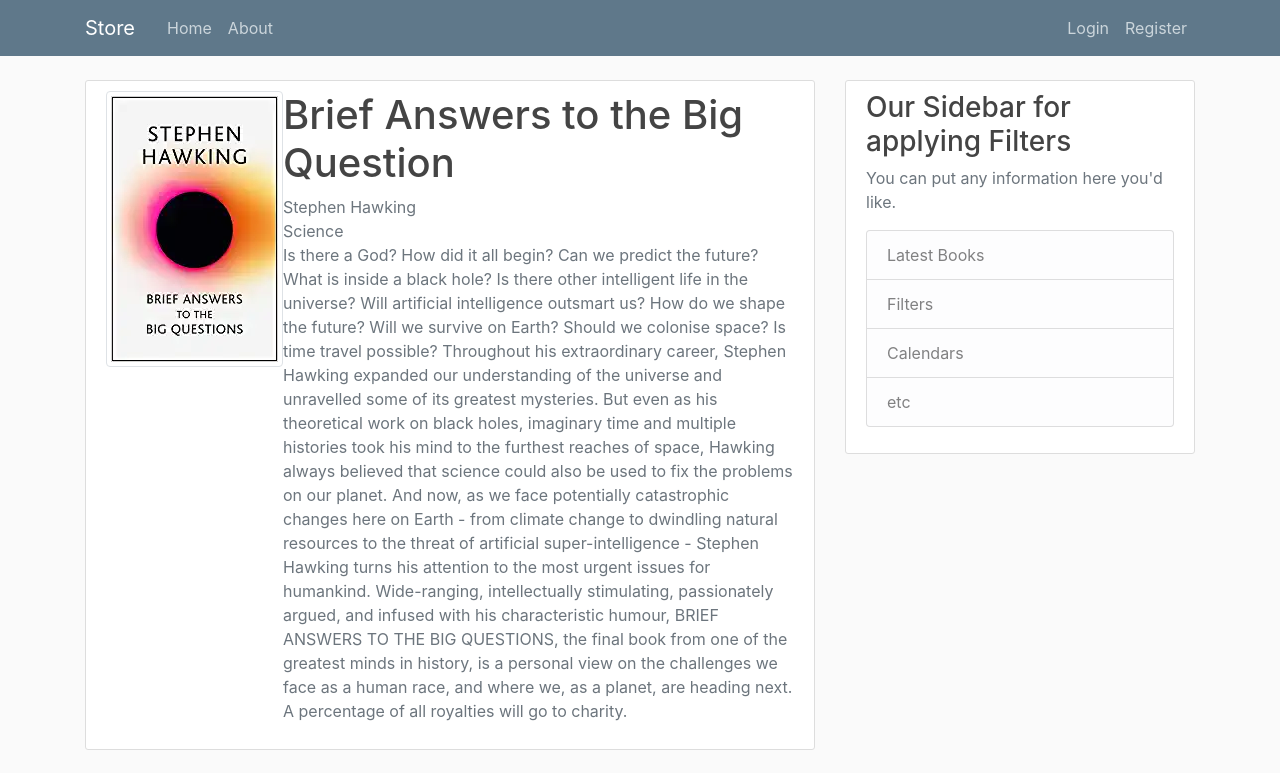
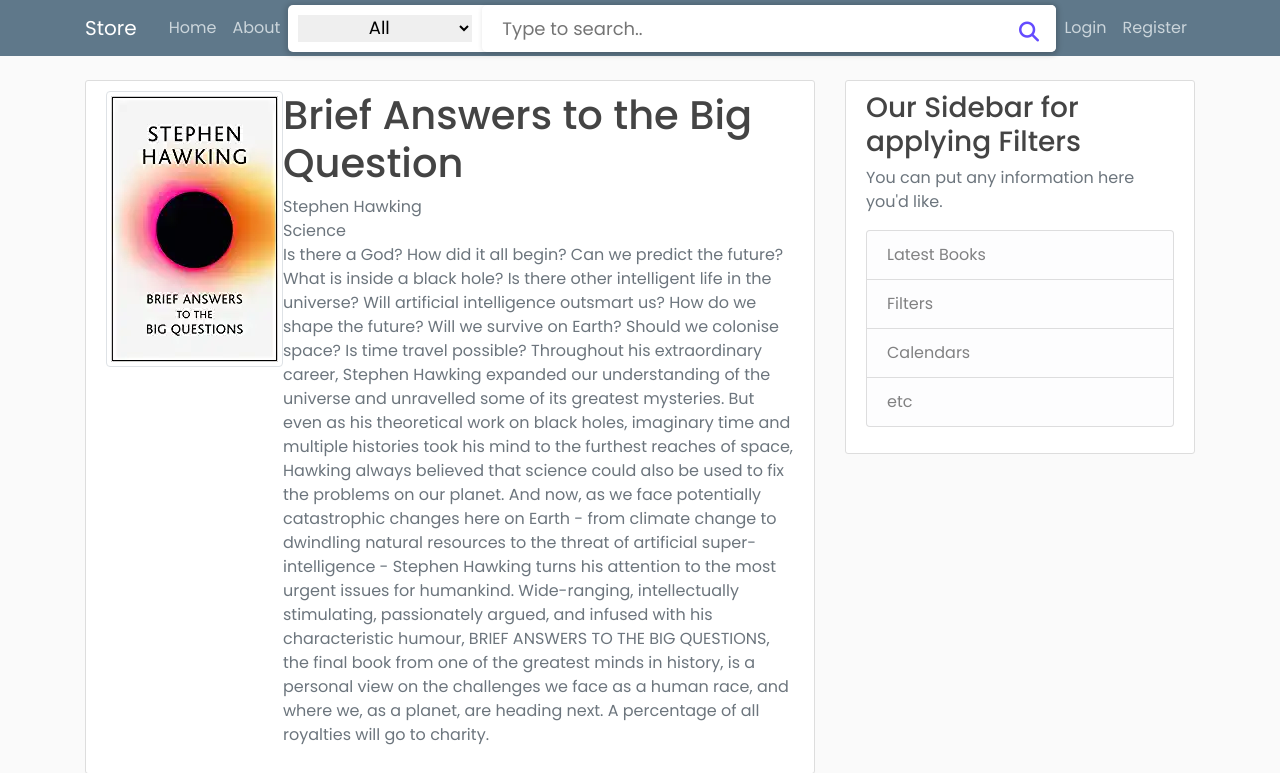
Before and after one commit to goutamkota/E-commercial-Website-for-books, a Django app: page / in a window 1280 px wide. Shown: the top 773 px of the page. Run offline with Django 3.2, Linux system fonts and the light colour scheme; data comes from the database, SQL or seed files in the repository; both versions use the stored data as it was after the commit; some libraries are stand-ins or nearby versions.

Commit message:
added search bar and .js file

```diff
--- a/website/bookstore/static/bookstore/searchBar.css
+++ b/website/bookstore/static/bookstore/searchBar.css
@@ -12,8 +12,10 @@
 }
 
 .wrapper {
-    max-width: 450px;
-    margin: 150px auto;
+    width: 90%;
+    flex-grow: 1;
+    height: 35px;
+    transform: translateY(-6px);
 }
 
 .wrapper .search-input {
@@ -24,8 +26,11 @@
     box-shadow: 0px 1px 5px 3px rgba(0, 0, 0, 0.12);
 }
 
+.wrapper .search-input .search{
+    display: flex;
+}
+
 .search-input input {
-    height: 55px;
     width: 100%;
     outline: none;
     border: none;
@@ -51,6 +56,11 @@
     padding: 10px 8px;
     opacity: 1;
     pointer-events: auto;
+    position: absolute;
+  width: 100%;
+  background: white;
+  border: 1px solid #e0d9d9;
+  box-shadow: 2px 2px #d6cdcd;
 }
 
 .autocom-box li {
@@ -82,3 +92,12 @@
     color: #644bff;
     cursor: pointer;
 }
+
+#categories{
+    text-align-last: center;
+    margin: 10px;
+    border: none;
+    outline: 0px;
+    font-size: large;
+
+}
--- a/website/bookstore/static/bookstore/searchBar.js
+++ b/website/bookstore/static/bookstore/searchBar.js
@@ -6,25 +6,42 @@
 let linkTag = searchWrapper.querySelector("a");
 let webLink;
 
+let allSugg = [];
+var options = "<option value='all' >All</option>";
+Object.keys(allCategory).forEach(key => {
+    options += `<option value='${key}' >${key}</option>`
+    allSugg = allSugg.concat(allCategory[key]);
+})
+
+document.getElementById("categories").innerHTML = options;
 // if user press any key and release
-inputBox.onkeyup = (e)=>{
+inputBox.onkeyup = (e) => {
     let userData = e.target.value; //user enetered data
     let emptyArray = [];
-    if(userData){
-        icon.onclick = ()=>{
+    if (userData) {
+        icon.onclick = () => {
             // provide the link of our database
             webLink = "https://www.google.com/search?q=" + userData;
             linkTag.setAttribute("href", webLink);
             console.log(webLink);
             linkTag.click();
         }
-        emptyArray = suggestions.filter((data)=>{
-            //filtering array value and user characters to lowercase and return only those words which are start with user enetered chars
-            return data.toLocaleLowerCase().startsWith(userData.toLocaleLowerCase());
-        });
-        emptyArray = emptyArray.map((data)=>{
+        const category = document.getElementById("categories").value;
+        if (category === "all") {
+            emptyArray = allSugg.filter((data) => {
+                //filtering array value and user characters to lowercase and return only those words which are start with user enetered chars
+                return data.toLocaleLowerCase().startsWith(userData.toLocaleLowerCase());
+            });
+        } else {
+            emptyArray = allCategory[category].filter((data) => {
+                //filtering array value and user characters to lowercase and return only those words which are start with user enetered chars
+                return data.toLocaleLowerCase().startsWith(userData.toLocaleLowerCase());
+            });
+        }
+
+        emptyArray = emptyArray.map((data) => {
             // passing return data inside li tag
-            return data = '<li>'+ data +'</li>';
+            return data = '<li>' + data + '</li>';
         });
         searchWrapper.classList.add("active"); //show autocomplete box
         showSuggestions(emptyArray);
@@ -33,15 +50,15 @@
             //adding onclick attribute in all li tag
             allList[i].setAttribute("onclick", "select(this)");
         }
-    }else{
+    } else {
         searchWrapper.classList.remove("active"); //hide autocomplete box
     }
 }
 
-function select(element){
+function select(element) {
     let selectData = element.textContent;
     inputBox.value = selectData;
-    icon.onclick = ()=>{
+    icon.onclick = () => {
         webLink = "https://www.google.com/search?q=" + selectData;
         linkTag.setAttribute("href", webLink);
         linkTag.click();
@@ -49,12 +66,12 @@
     searchWrapper.classList.remove("active");
 }
 
-function showSuggestions(list){
+function showSuggestions(list) {
     let listData;
-    if(!list.length){
+    if (!list.length) {
         userValue = inputBox.value;
-        listData = '<li>'+ userValue +'</li>';
-    }else{
+        listData = '<li>' + userValue + '</li>';
+    } else {
         listData = list.join('');
     }
     suggBox.innerHTML = listData;
--- a/website/bookstore/static/bookstore/searchBar_suggestion_database.js
+++ b/website/bookstore/static/bookstore/searchBar_suggestion_database.js
@@ -1,8 +1,12 @@
-let suggestions = [
+
+let allCategory = {
+    "POEM": [
         "Channel",
         "CodingLab",
         "YouTube",
         "YouTuber",
+    ],
+    "DOCUMENTATION": [
         "YouTube Channel",
         "Blogger",
         "Bollywood",
@@ -11,11 +15,12 @@
         "Facebook",
         "Freelancer",
         "Facebook Page",
-    "Designer",
-    "Developer",
+    ],
+    "NOVEL": [
         "Web Designer",
         "Web Developer",
         "Login Form in HTML & CSS",
         "What does HTML stands for?",
         "What does CSS stands for?",
-];
+    ],
+}
--- a/website/bookstore/templates/bookstore/base.html
+++ b/website/bookstore/templates/bookstore/base.html
@@ -1,13 +1,13 @@
-{% load static %}
 <!DOCTYPE html>
 <html>
+
 <head>
 
   <!-- Required meta tags -->
   <meta charset="utf-8">
   <meta name="viewport" content="width=device-width, initial-scale=1, shrink-to-fit=no">
 
-
+  {% load static %}
 
   <!-- searchBar goutam-->
   <script src="https://kit.fontawesome.com/a076d05399.js"></script>
@@ -15,10 +15,11 @@
 
 
   <!-- Bootstrap CSS -->
-    <link rel="stylesheet" href="https://maxcdn.bootstrapcdn.com/bootstrap/4.0.0/css/bootstrap.min.css" integrity="sha384-Gn5384xqQ1aoWXA+058RXPxPg6fy4IWvTNh0E263XmFcJlSAwiGgFAW/dAiS6JXm" crossorigin="anonymous">
+  <link rel="stylesheet" href="https://maxcdn.bootstrapcdn.com/bootstrap/4.0.0/css/bootstrap.min.css"
+    integrity="sha384-Gn5384xqQ1aoWXA+058RXPxPg6fy4IWvTNh0E263XmFcJlSAwiGgFAW/dAiS6JXm" crossorigin="anonymous">
 
   <link rel="stylesheet" type="text/css" href="{% static 'bookstore/main.css' %}">
-    {% comment %} <link rel="stylesheet" type="text/css" href="{% static 'bookstore/searchBar.css' %}"> {% endcomment %}
+  <link rel="stylesheet" type="text/css" href="{% static 'bookstore/searchBar.css' %}">
 
   {% if title %}
   <title>Bookstore - {{ title }}</title>
@@ -26,12 +27,14 @@
   <title>Bookstore</title>
   {% endif %}
 </head>
+
 <body>
   <header class="site-header">
     <nav class="navbar navbar-expand-md navbar-dark bg-steel fixed-top">
       <div class="container">
         <a class="navbar-brand mr-4" href="{% url 'bookstore-home' %}">Store</a>
-          <button class="navbar-toggler" type="button" data-toggle="collapse" data-target="#navbarToggle" aria-controls="navbarToggle" aria-expanded="false" aria-label="Toggle navigation">
+        <button class="navbar-toggler" type="button" data-toggle="collapse" data-target="#navbarToggle"
+          aria-controls="navbarToggle" aria-expanded="false" aria-label="Toggle navigation">
           <span class="navbar-toggler-icon"></span>
         </button>
         <div class="collapse navbar-collapse" id="navbarToggle">
@@ -41,16 +44,19 @@
           </div>
 
           <!-- search-input goutam -->
-    {% comment %} <div class="wrapper">
+          <div class="wrapper">
             <div class="search-input">
+              <div class="search">
+                <select id="categories"></select>
                 <a href="" target="_blank" hidden></a>
                 <input type="text" placeholder="Type to search..">
+                <div class="icon"><i class="fas fa-search"></i></div>
+              </div>
               <div class="autocom-box">
                 <!-- here list are inserted from javascript -->
               </div>
-        <div class="icon"><i class="fas fa-search"></i></div>
             </div>
-    </div> {% endcomment %}
+          </div>
           <!-- end of search-input goutam -->
 
 
@@ -59,6 +65,7 @@
             {% if user.is_authenticated %}
             <a class="nav-item nav-link" href="{% url 'profile' %}">Profile</a>
             <a class="nav-item nav-link" href="{% url 'logout' %}">Logout</a>
+
             {% else %}
             <a class="nav-item nav-link" href="{% url 'login' %}">Login</a>
             <a class="nav-item nav-link" href="{% url 'register' %}">Register</a>
@@ -102,13 +109,21 @@
 
   <!-- Optional JavaScript -->
   <!-- jQuery first, then Popper.js, then Bootstrap JS -->
-    <script src="https://code.jquery.com/jquery-3.2.1.slim.min.js" integrity="sha384-KJ3o2DKtIkvYIK3UENzmM7KCkRr/rE9/Qpg6aAZGJwFDMVNA/GpGFF93hXpG5KkN" crossorigin="anonymous"></script>
-    <script src="https://cdnjs.cloudflare.com/ajax/libs/popper.js/1.12.9/umd/popper.min.js" integrity="sha384-ApNbgh9B+Y1QKtv3Rn7W3mgPxhU9K/ScQsAP7hUibX39j7fakFPskvXusvfa0b4Q" crossorigin="anonymous"></script>
-    <script src="https://maxcdn.bootstrapcdn.com/bootstrap/4.0.0/js/bootstrap.min.js" integrity="sha384-JZR6Spejh4U02d8jOt6vLEHfe/JQGiRRSQQxSfFWpi1MquVdAyjUar5+76PVCmYl" crossorigin="anonymous"></script>
+  <script src="https://code.jquery.com/jquery-3.2.1.slim.min.js"
+    integrity="sha384-KJ3o2DKtIkvYIK3UENzmM7KCkRr/rE9/Qpg6aAZGJwFDMVNA/GpGFF93hXpG5KkN"
+    crossorigin="anonymous"></script>
+  <script src="https://cdnjs.cloudflare.com/ajax/libs/popper.js/1.12.9/umd/popper.min.js"
+    integrity="sha384-ApNbgh9B+Y1QKtv3Rn7W3mgPxhU9K/ScQsAP7hUibX39j7fakFPskvXusvfa0b4Q"
+    crossorigin="anonymous"></script>
+  <script src="https://maxcdn.bootstrapcdn.com/bootstrap/4.0.0/js/bootstrap.min.js"
+    integrity="sha384-JZR6Spejh4U02d8jOt6vLEHfe/JQGiRRSQQxSfFWpi1MquVdAyjUar5+76PVCmYl"
+    crossorigin="anonymous"></script>
 
   <!-- searchBar from codenepal goutam -->
-    <script src="./searchBar_suggestion_database.js"></script>
-    <script src="./searchBar.js"></script>
+
+  <script src="{% static 'bookstore/searchBar_suggestion_database.js' %}"></script>
+  <script src="{% static 'bookstore/searchBar.js' %}"></script>
 
 </body>
+
 </html>
```
Also changed, not shown: website/db.sqlite3. Lines whose indentation alone changed are shown as unchanged.
